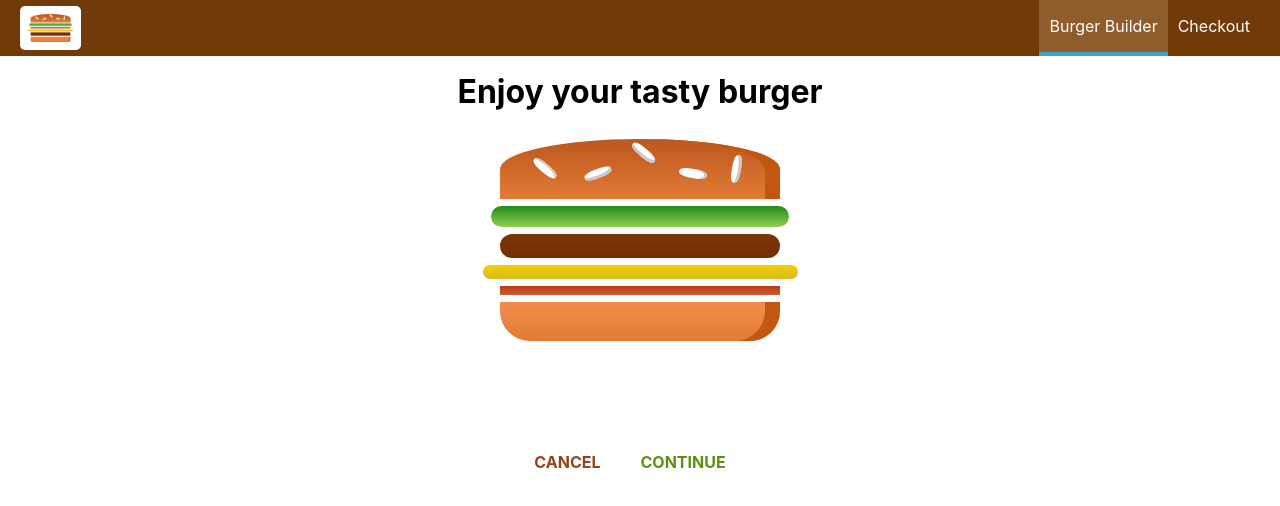
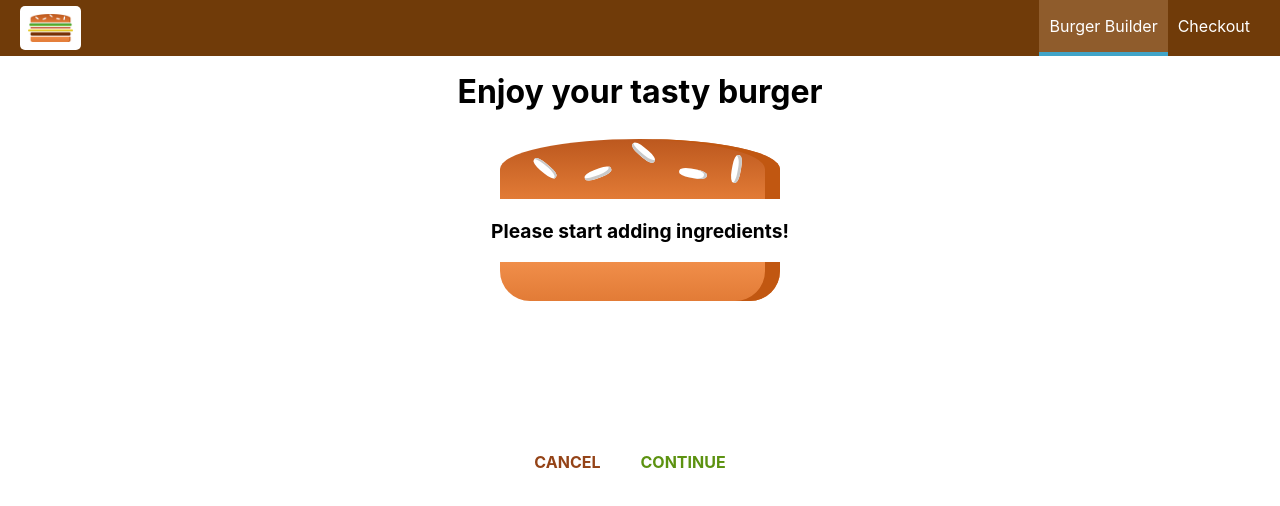
Before and after one commit to AndreasBrochs/burger-builder, a React (Create React App) app: page /checkout in a window 1280 px wide. Shown: the top 506 px of the page. Built offline with nearby package versions, Linux system fonts and the light colour scheme.

Commit message:
passing data from burger builder to checkout

```diff
--- a/src/components/Order/CheckoutSummary/CheckoutSummary.js
+++ b/src/components/Order/CheckoutSummary/CheckoutSummary.js
@@ -12,12 +12,12 @@
             </div>
             <Button
             btnType="Danger"
-            clicked>
+            clicked={props.checkoutCancelled}>
                 CANCEL
                 </Button>
             <Button
             btnType="Success"
-            clicked>
+            clicked={props.checkoutContinued}>
                 CONTINUE
                  </Button>
         </div>
--- a/src/containers/BurgerBuilder/BurgerBuilder.js
+++ b/src/containers/BurgerBuilder/BurgerBuilder.js
@@ -110,7 +110,18 @@
         // .catch(error =>
         // this.setState({loading: false, purchasing: false})
         // );
-        this.props.history.push('/checkout');
+
+        const queryParams = [];
+        for (let i in this.state.ingredients) {
+            queryParams.push(encodeURIComponent(i) + '=' + encodeURIComponent(this.state.ingredients[i]));
+        }
+
+        const queryString = queryParams.join('&');
+
+        this.props.history.push({
+            pathname: '/checkout',
+            search: '?' + queryString
+        });
     }
 
     render () {
--- a/src/containers/Ceckout/Checkout.js
+++ b/src/containers/Ceckout/Checkout.js
@@ -11,10 +11,32 @@
         }
     }
 
+    componentDidMount() {
+        const query = new URLSearchParams(this.props.location.search);
+        const ingredients = {};
+        for (let param of query.entries()) {
+            // ['salad'], ['1']
+            ingredients[param[0]] = +param[1]
+        }
+        this.setState({ingredients: ingredients});
+    }
+
+    checkoutCancelledHandler = () => {
+        this.props.history.goBack();
+    };
+
+    checkoutContinuedHandler = () => {
+        this.props.history.replace('/checkout/contact-data');
+    };
+
     render() {
         return(
             <div>
-                <CheckoutSummary ingredients={this.state.ingredients}/>
+                <CheckoutSummary
+                ingredients={this.state.ingredients}
+                checkoutCancelled={this.checkoutCancelledHandler}
+                checkoutContinued={this.checkoutContinuedHandler}
+                />
             </div>
         );
     }
```
